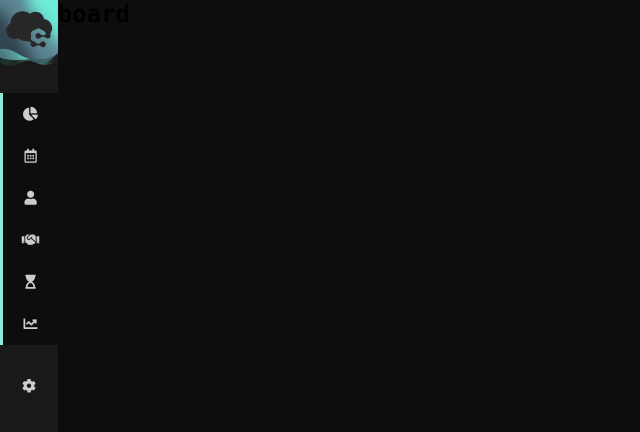
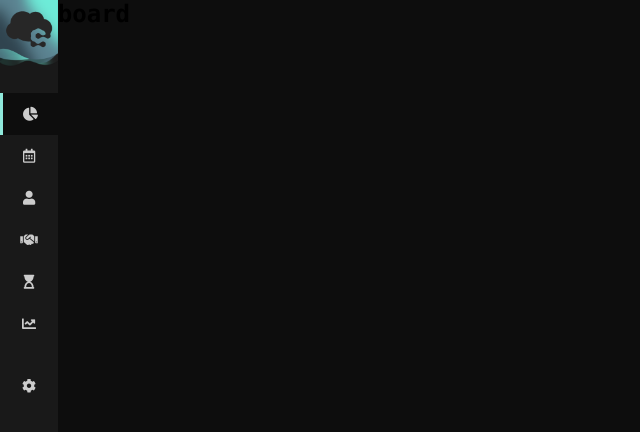
Before and after one commit to teetzMcveets/CT1.0, a React (Create React App) app: page /dashboard in a window 1280 px wide. Shown: the top 432 px of the page, without its empty margins (0-640 px from the left). Built offline with nearby package versions, Linux system fonts and the light colour scheme.

Commit message:
Nav links set

```diff
--- a/src/App.js
+++ b/src/App.js
@@ -3,6 +3,13 @@ import './App.css';
 import { BrowserRouter as Router, Route, Routes } from 'react-router-dom';
 import Navigation from './shared/Navigation/Navigation/Navigation';
 import Dashboard from './components/Dashboard/Dashboard';
+import Bookings from './components/Bookings/Bookings';
+import Candidates from './components/Candidates/Candidates';
+import Clients from './components/Clients/Clients';
+import Finance from './components/Finance/Finance';
+import Reports from './components/Reports/Reports';
+import Settings from './components/Settings/Settings';
+
 
 function App() {
   return (
@@ -10,7 +17,12 @@ function App() {
       <Navigation />
       <Routes>
         <Route path='/dashboard' element={<Dashboard />} />
-
+        <Route path='/bookings' element={<Bookings />} />
+        <Route path='/candidates' element={<Candidates />} />
+        <Route path='/clients' element={<Clients />} />
+        <Route path='/finance' element={<Finance />} />
+        <Route path='/reports' element={<Reports />} />
+        <Route path='/settings' element={<Settings />} />
       </Routes>
     </Router>
   );
--- a/src/shared/Navigation/Navigation/Navigation.js
+++ b/src/shared/Navigation/Navigation/Navigation.js
@@ -14,29 +14,29 @@ export default function Navigation () {
 
             {/* NAVIGATION LINKS */}
             <ul className='nav-ul'>
-                <NavLink to='#' className='nav-link'>
+                <NavLink to='/dashboard' className='nav-link'>
                     <i className="fas fa-chart-pie icon-size"></i>
                 </NavLink>
-                <NavLink to='#' className='nav-link'>
+                <NavLink to='/bookings' className='nav-link'>
                     <i className="far fa-calendar-alt icon-size"></i>
                 </NavLink>
-                <NavLink to='#' className='nav-link'>
+                <NavLink to='/candidates' className='nav-link'>
                     <i className="fas fa-user icon-size"></i>
                 </NavLink>
-                <NavLink to='#' className='nav-link'>
+                <NavLink to='/clients' className='nav-link'>
                     <i className="fas fa-handshake icon-size"></i>
                 </NavLink>
-                <NavLink to='#' className='nav-link'>
+                <NavLink to='/finance' className='nav-link'>
                     <i className="fas fa-hourglass-start icon-size"></i>
                 </NavLink>
-                <NavLink to='#' className='nav-link'>
+                <NavLink to='/reports' className='nav-link'>
                     <i className="fas fa-chart-line icon-size"></i>
                 </NavLink>
             </ul>
 
             {/* SETTINGS LINK */}
             <div className='nav-settings-container'>
-                <Link to='#' className='settings-link'>
+                <Link to='/settings' className='settings-link'>
                     <i className='fas fa-cog'></i>
                 </Link>
             </div>
```
